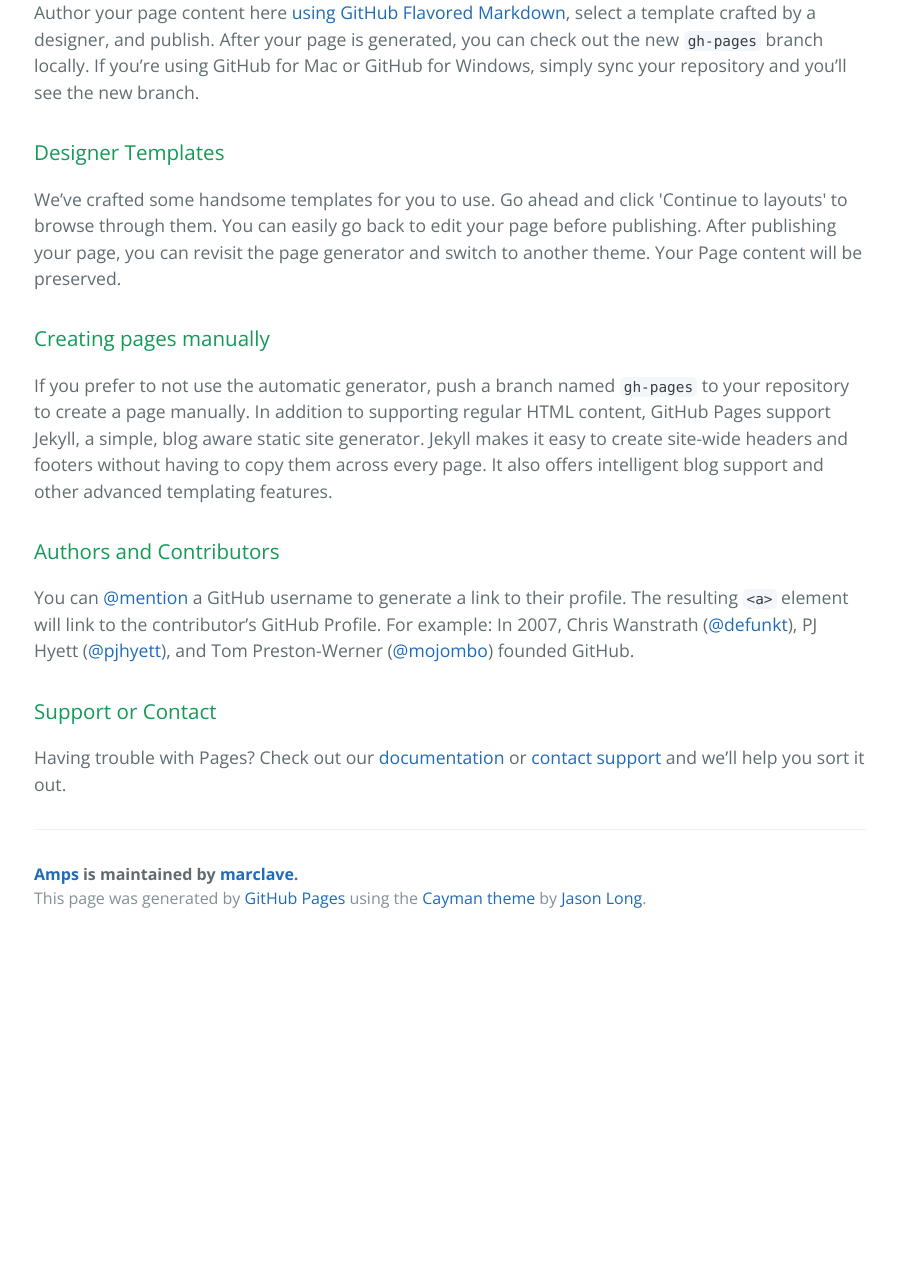
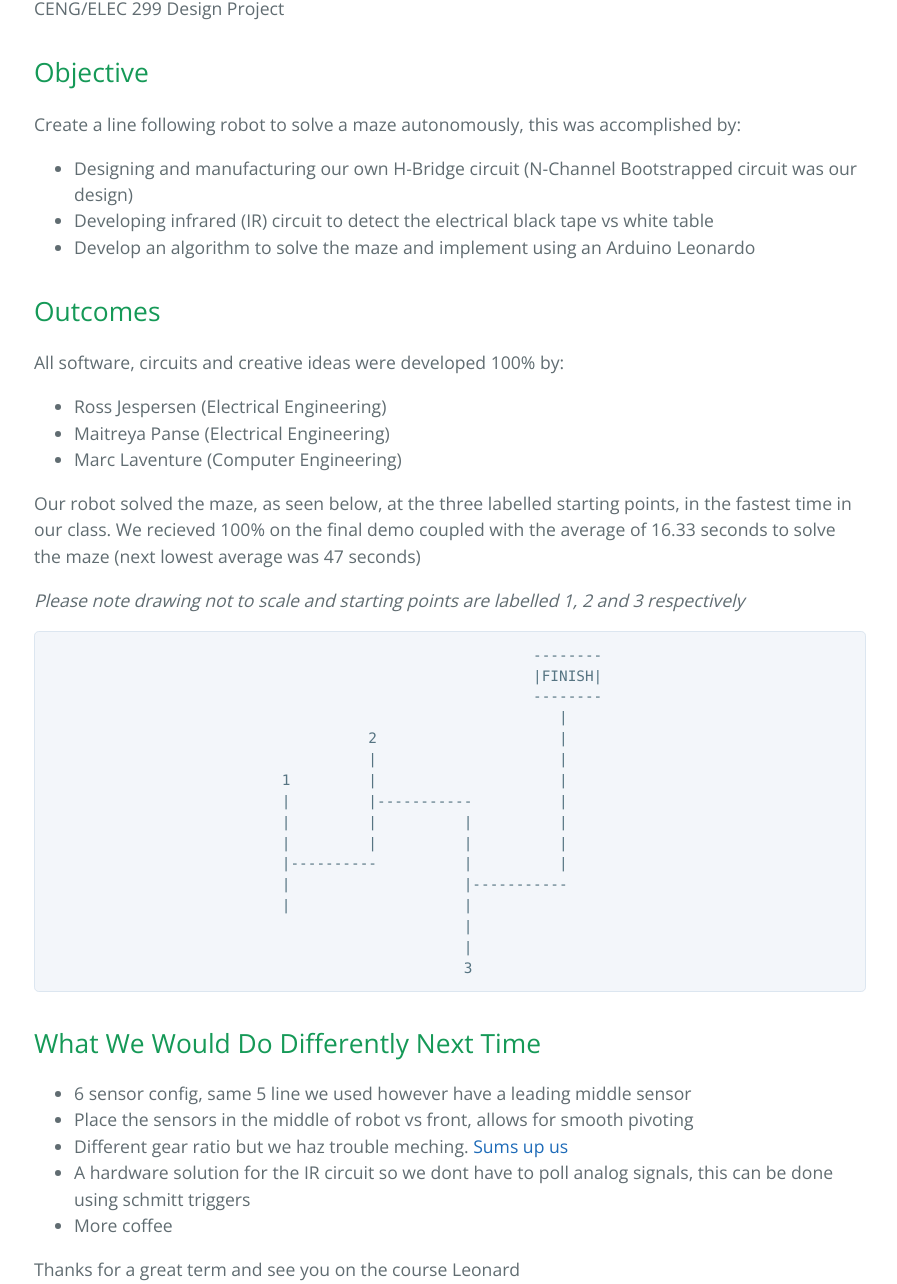
Before and after one commit to marclave/AMPS, a plain HTML site: page index.html in a window 1280 px wide. Shown: the part 490-1774 px from the top of the page, without its empty margins (190-1087 px from the left). Before the commit the page ends 1432 px from the top, so only its background shows below. Drawn offline with nearby package versions, Linux system fonts and the light colour scheme.

```diff
--- a/index.html
+++ b/index.html
@@ -19,30 +19,69 @@
     </section>
 
     <section class="main-content">
-      <h3>
-<a id="welcome-to-github-pages" class="anchor" href="#welcome-to-github-pages" aria-hidden="true"><span class="octicon octicon-link"></span></a>Welcome to GitHub Pages.</h3>
+      <h1>
+<a id="amps" class="anchor" href="#amps" aria-hidden="true"><span class="octicon octicon-link"></span></a>AMPS</h1>
 
-<p>This automatic page generator is the easiest way to create beautiful pages for all of your projects. Author your page content here <a href="https://guides.github.com/features/mastering-markdown/">using GitHub Flavored Markdown</a>, select a template crafted by a designer, and publish. After your page is generated, you can check out the new <code>gh-pages</code> branch locally. If you’re using GitHub for Mac or GitHub for Windows, simply sync your repository and you’ll see the new branch.</p>
+<p>CENG/ELEC 299 Design Project</p>
 
-<h3>
-<a id="designer-templates" class="anchor" href="#designer-templates" aria-hidden="true"><span class="octicon octicon-link"></span></a>Designer Templates</h3>
+<h2>
+<a id="objective" class="anchor" href="#objective" aria-hidden="true"><span class="octicon octicon-link"></span></a>Objective</h2>
 
-<p>We’ve crafted some handsome templates for you to use. Go ahead and click 'Continue to layouts' to browse through them. You can easily go back to edit your page before publishing. After publishing your page, you can revisit the page generator and switch to another theme. Your Page content will be preserved.</p>
+<p>Create a line following robot to solve a maze autonomously, this was accomplished by:</p>
 
-<h3>
-<a id="creating-pages-manually" class="anchor" href="#creating-pages-manually" aria-hidden="true"><span class="octicon octicon-link"></span></a>Creating pages manually</h3>
+<ul>
+<li>Designing and manufacturing our own H-Bridge circuit (N-Channel Bootstrapped circuit was our design)</li>
+<li>Developing infrared (IR) circuit to detect the electrical black tape vs white table</li>
+<li>Develop an algorithm to solve the maze and implement using an Arduino Leonardo</li>
+</ul>
 
-<p>If you prefer to not use the automatic generator, push a branch named <code>gh-pages</code> to your repository to create a page manually. In addition to supporting regular HTML content, GitHub Pages support Jekyll, a simple, blog aware static site generator. Jekyll makes it easy to create site-wide headers and footers without having to copy them across every page. It also offers intelligent blog support and other advanced templating features.</p>
+<h2>
+<a id="outcomes" class="anchor" href="#outcomes" aria-hidden="true"><span class="octicon octicon-link"></span></a>Outcomes</h2>
 
-<h3>
-<a id="authors-and-contributors" class="anchor" href="#authors-and-contributors" aria-hidden="true"><span class="octicon octicon-link"></span></a>Authors and Contributors</h3>
+<p>All software, circuits and creative ideas were developed 100% by:</p>
 
-<p>You can <a href="https://github.com/blog/821" class="user-mention">@mention</a> a GitHub username to generate a link to their profile. The resulting <code>&lt;a&gt;</code> element will link to the contributor’s GitHub Profile. For example: In 2007, Chris Wanstrath (<a href="https://github.com/defunkt" class="user-mention">@defunkt</a>), PJ Hyett (<a href="https://github.com/pjhyett" class="user-mention">@pjhyett</a>), and Tom Preston-Werner (<a href="https://github.com/mojombo" class="user-mention">@mojombo</a>) founded GitHub.</p>
+<ul>
+<li>Ross Jespersen (Electrical Engineering) </li>
+<li>Maitreya Panse (Electrical Engineering) </li>
+<li>Marc Laventure (Computer Engineering) </li>
+</ul>
 
-<h3>
-<a id="support-or-contact" class="anchor" href="#support-or-contact" aria-hidden="true"><span class="octicon octicon-link"></span></a>Support or Contact</h3>
+<p>Our robot solved the maze, as seen below, at the three labelled starting points, in the fastest time in our class.
+We recieved 100% on the final demo coupled with the average of 16.33 seconds to solve the maze (next lowest average was 47 seconds)</p>
 
-<p>Having trouble with Pages? Check out our <a href="https://help.github.com/pages">documentation</a> or <a href="https://github.com/contact">contact support</a> and we’ll help you sort it out.</p>
+<p><em>Please note drawing not to scale and starting points are labelled 1, 2 and 3 respectively</em></p>
+
+<pre><code>                                                        --------
+                                                        |FINISH|
+                                                        --------
+                                                           |
+                                     2                     |
+                                     |                     |
+                           1         |                     |
+                           |         |-----------          |
+                           |         |          |          |
+                           |         |          |          |
+                           |----------          |          |
+                           |                    |-----------
+                           |                    |
+                                                |
+                                                |
+                                                3
+</code></pre>
+
+<h2>
+<a id="what-we-would-do-differently-next-time" class="anchor" href="#what-we-would-do-differently-next-time" aria-hidden="true"><span class="octicon octicon-link"></span></a>What We Would Do Differently Next Time</h2>
+
+<ul>
+<li>6 sensor config, same 5 line we used however have a leading middle sensor</li>
+<li>Place the sensors in the middle of robot vs front, allows for smooth pivoting</li>
+<li>Different gear ratio but we haz trouble meching. <a href="http://1.bp.blogspot.com/-elgq8JTN02A/UOjOnOPqATI/AAAAAAAAAWc/DAbHj8jiQ_Q/s1600/197125_429131937141818_620085953_n.jpg">Sums up us</a>
+</li>
+<li>A hardware solution for the IR circuit so we dont have to poll analog signals, this can be done using schmitt triggers</li>
+<li>More coffee</li>
+</ul>
+
+<p>Thanks for a great term and see you on the course Leonard</p>
 
       <footer class="site-footer">
         <span class="site-footer-owner"><a href="https://github.com/marclave/AMPS">Amps</a> is maintained by <a href="https://github.com/marclave">marclave</a>.</span>
```
Also changed, not shown: params.json (+1 -1 lines).
